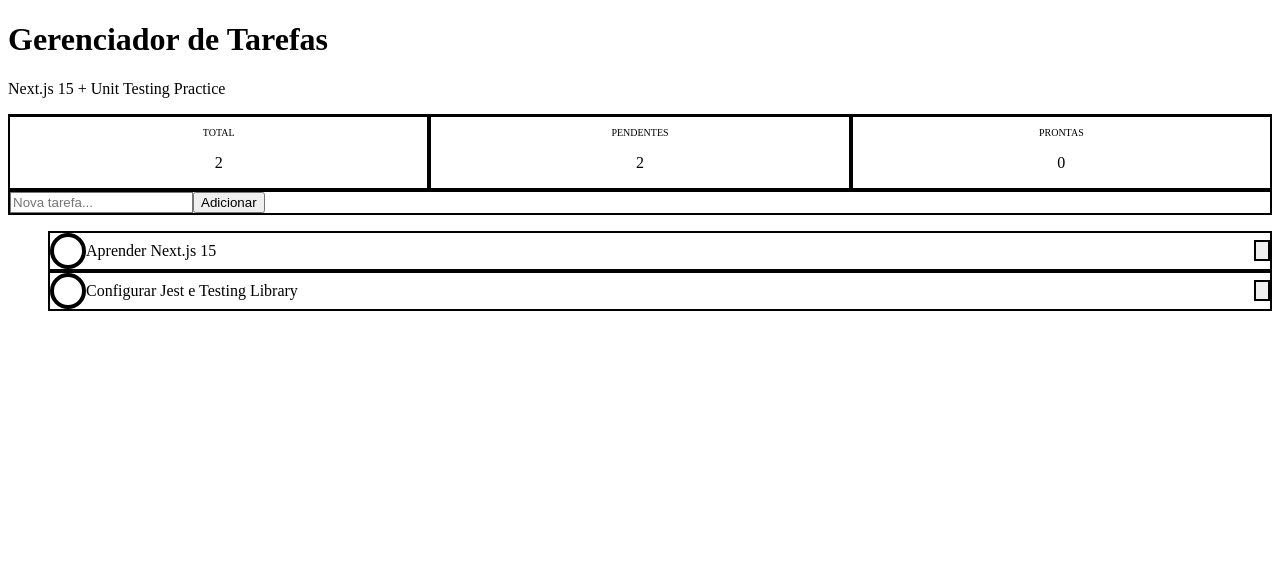
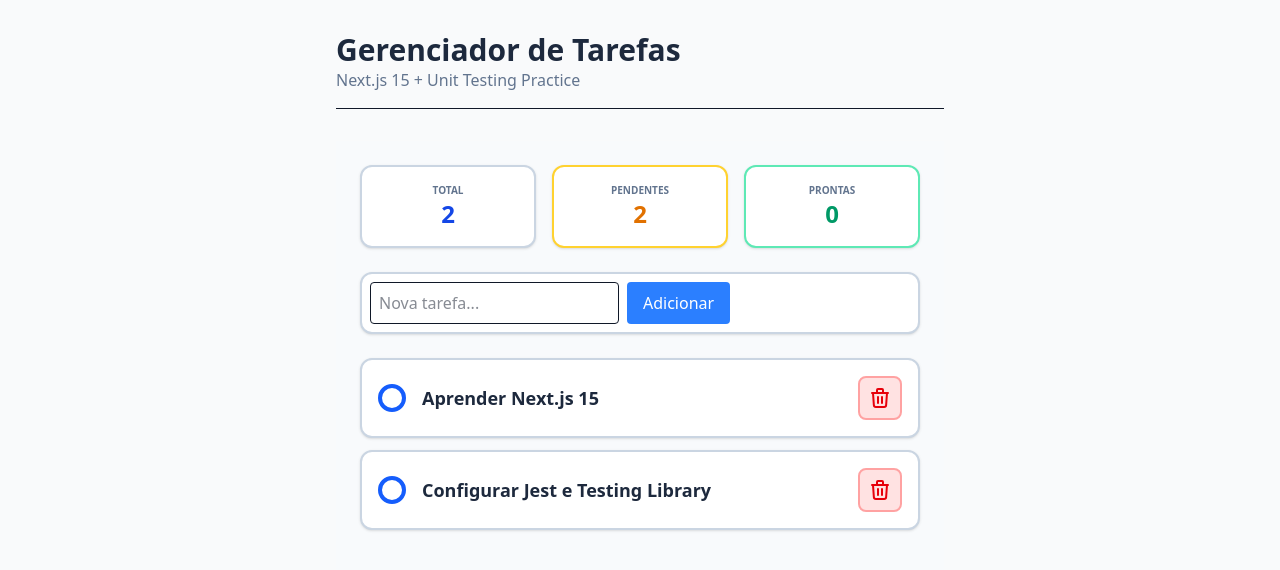
Before and after one commit to Li-code1/Gerenciador-de-Tarefas---Next.js-15-Jest, a Next.js app: page / in a window 1280 px wide. Shown: the top 570 px of the page. Built offline with nearby package versions, Linux system fonts and the light colour scheme.

Commit message:
atualização

```diff
--- a/src/app/globals.css
+++ b/src/app/globals.css
@@ -1,3 +1,12 @@
-@tailwind base;
-@tailwind components;
-@tailwind utilities;
+@import "tailwindcss";
+
+@theme {
+  --font-sans: var(--font-geist-sans);
+  --font-mono: var(--font-geist-mono);
+}
+
+@layer base {
+  body {
+    @apply bg-gray-50 text-gray-900;
+  }
+}
```
